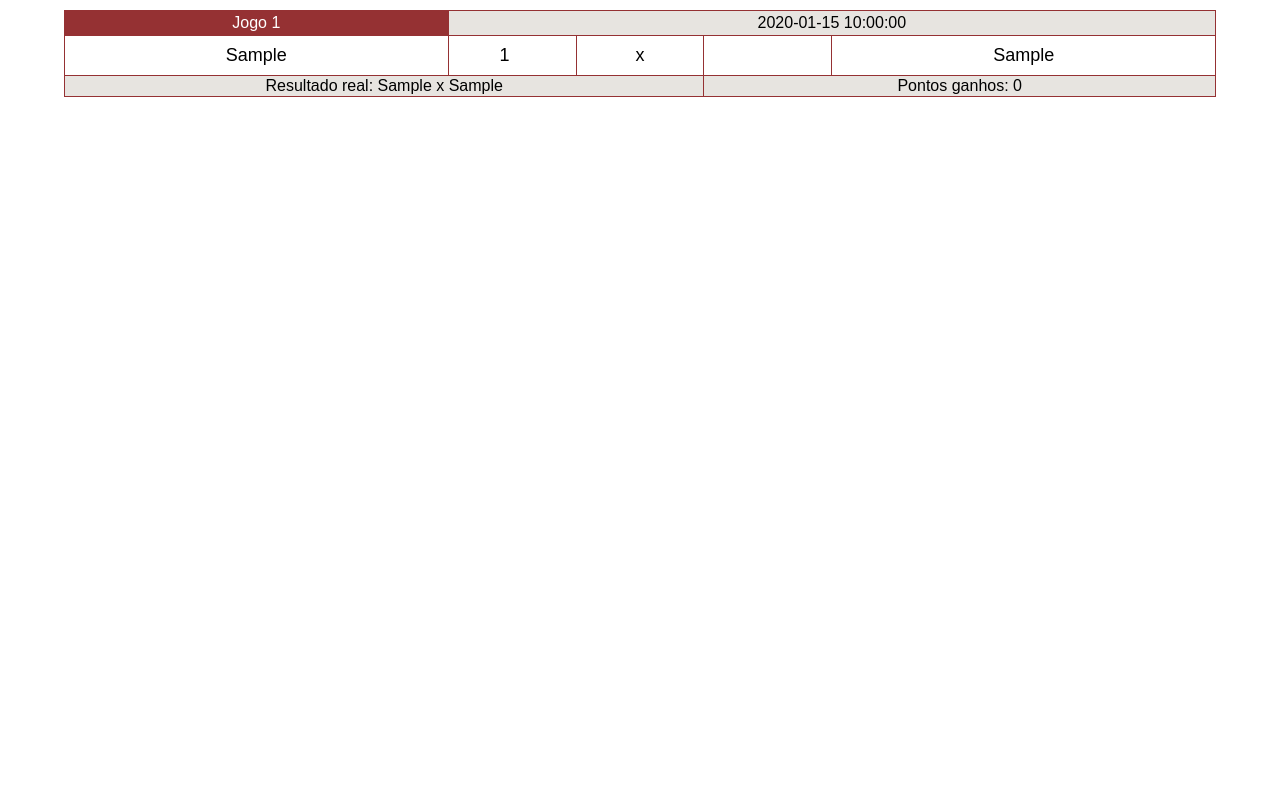
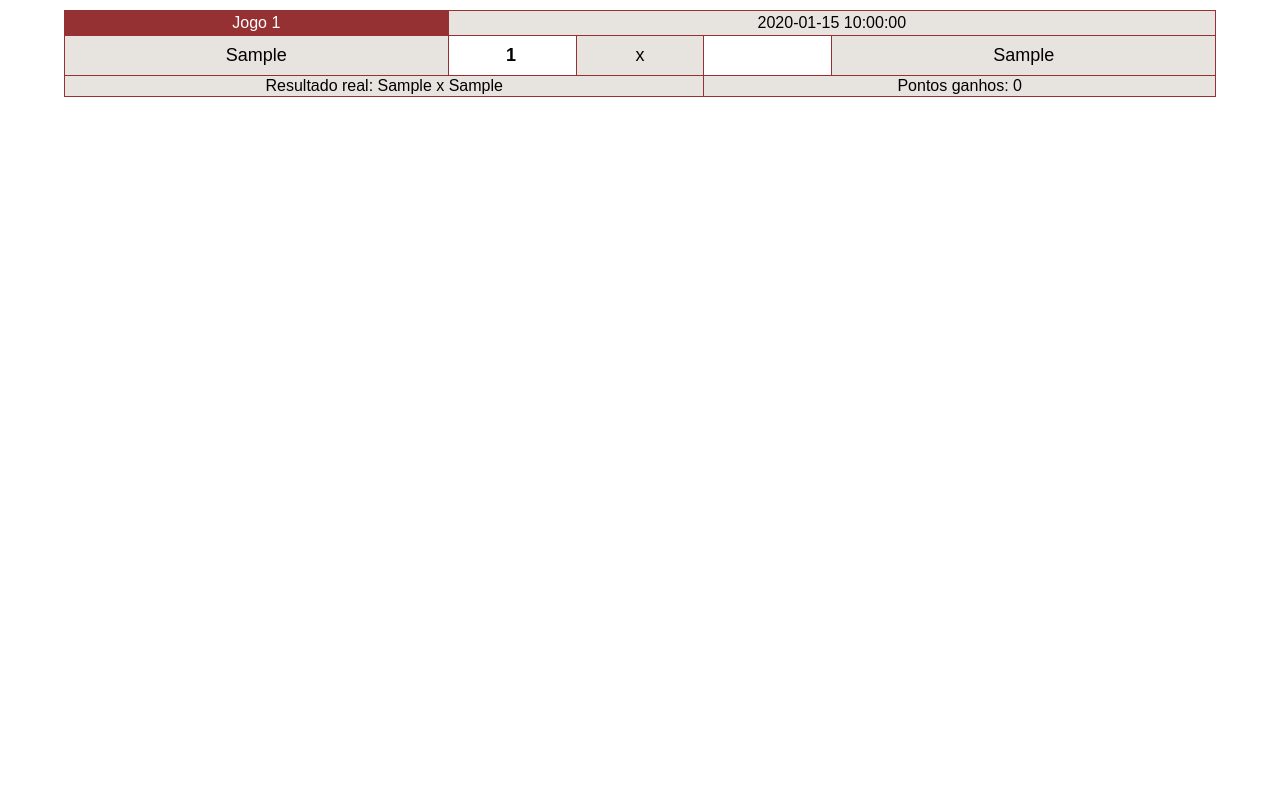
Before and after one commit to lfgodoi/world-cup-pool, a Flask app: template app/templates/guesses.html in a window 1280 px wide. Shown: the part 50-860 px from the top of the page. Run offline with Flask 2, Linux system fonts and the light colour scheme; the template is opened without the code that fills it: most values are stand-ins (such as "Sample title", 1, 10 or a date in 2020).

Commit message:
Team's name cell syled

```diff
--- a/app/static/styles.css
+++ b/app/static/styles.css
@@ -31,6 +31,7 @@ input {
     height: 100%;
     width: 100%;
     overflow: auto;
+    padding-bottom: 150px;
 }
 
 .table-match {
@@ -48,6 +49,8 @@ input {
 
 .col-team {
     width: 30%;
+    background-color: #e7e4e0;
+    color: black;
 }
 
 .col-goals {
@@ -56,6 +59,8 @@ input {
 
 .col-versus {
     width: 10%;
+    background-color: #e7e4e0;
+    color: black;
 }
 
 .col-id {
@@ -94,6 +99,8 @@ input {
 .input-goals {
     font-size: 18px;
     text-align: center;
+    font-weight: bold;
+    padding-left: 15px;
 }
 
 
```
